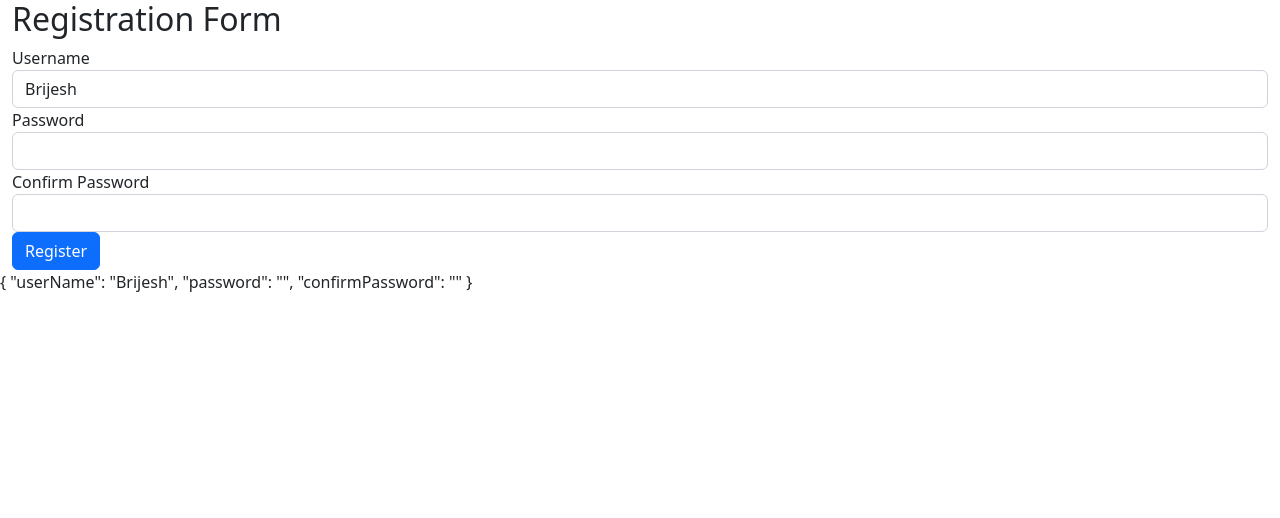
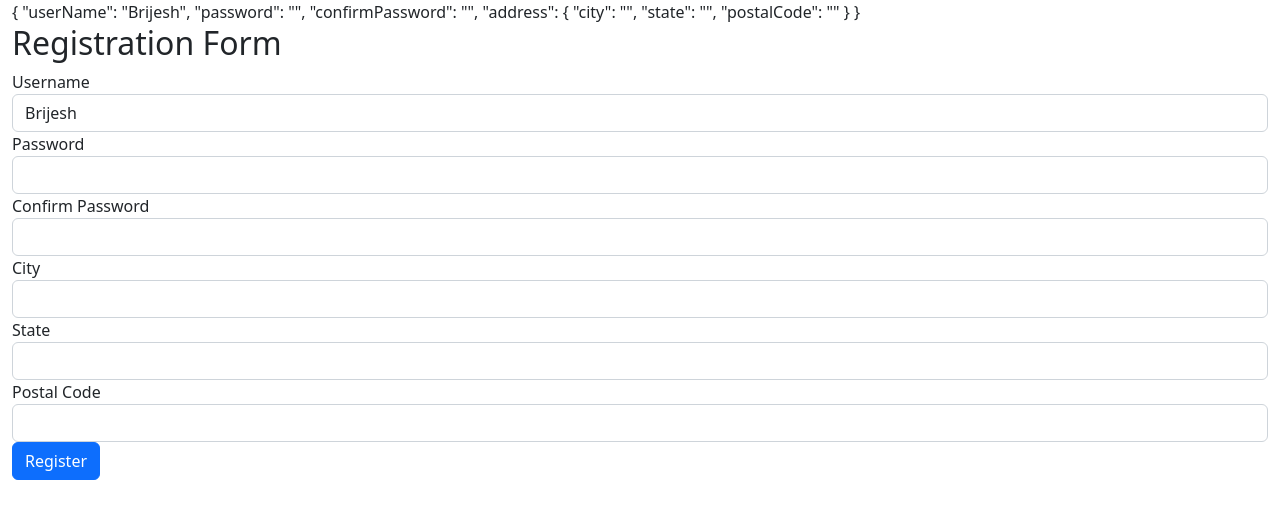
Before and after one commit to ibrijesh/Angular, an Angular app in the folder reactive-form/: page / in a window 1280 px wide. Shown: the top 518 px of the page. Built offline with nearby package versions, Linux system fonts and the light colour scheme.

Commit message:
Reactive Form - Nesting Form Groups

```diff
--- a/reactive-form/src/app/app.component.html
+++ b/reactive-form/src/app/app.component.html
@@ -1,4 +1,9 @@
 <div class="container-fluid">
+
+
+  {{registrationForm.value | json }}
+
+
   <h2>Registration Form</h2>
   <form [formGroup]="registrationForm" >
 
@@ -19,10 +24,28 @@
       <input formControlName="confirmPassword" type="password" class="form-control">
     </div>
 
+    <div formGroupName="address">
+
+
+      <div class="form-group">
+        <label >City</label>
+        <input formControlName="city" type="password" class="form-control">
+      </div>
+
+      <div class="form-group">
+        <label >State</label>
+        <input formControlName="state" type="password" class="form-control">
+      </div>
+
+
+      <div class="form-group">
+        <label >Postal Code</label>
+        <input formControlName="postalCode" type="password" class="form-control">
+      </div>
+
+    </div>
+
     <button class="btn btn-primary" type="submit">Register</button>
 
   </form>
 </div>
-
-
-{{registrationForm.value | json }}
--- a/reactive-form/src/app/app.component.ts
+++ b/reactive-form/src/app/app.component.ts
@@ -12,6 +12,11 @@
     userName:new FormControl('Brijesh'),
     password:new FormControl(''),
     confirmPassword:new FormControl(''),
+    address:new FormGroup({
+      city:new FormControl(''),
+      state:new FormControl(''),
+      postalCode:new FormControl('')
+    })
 
   });
 
```
